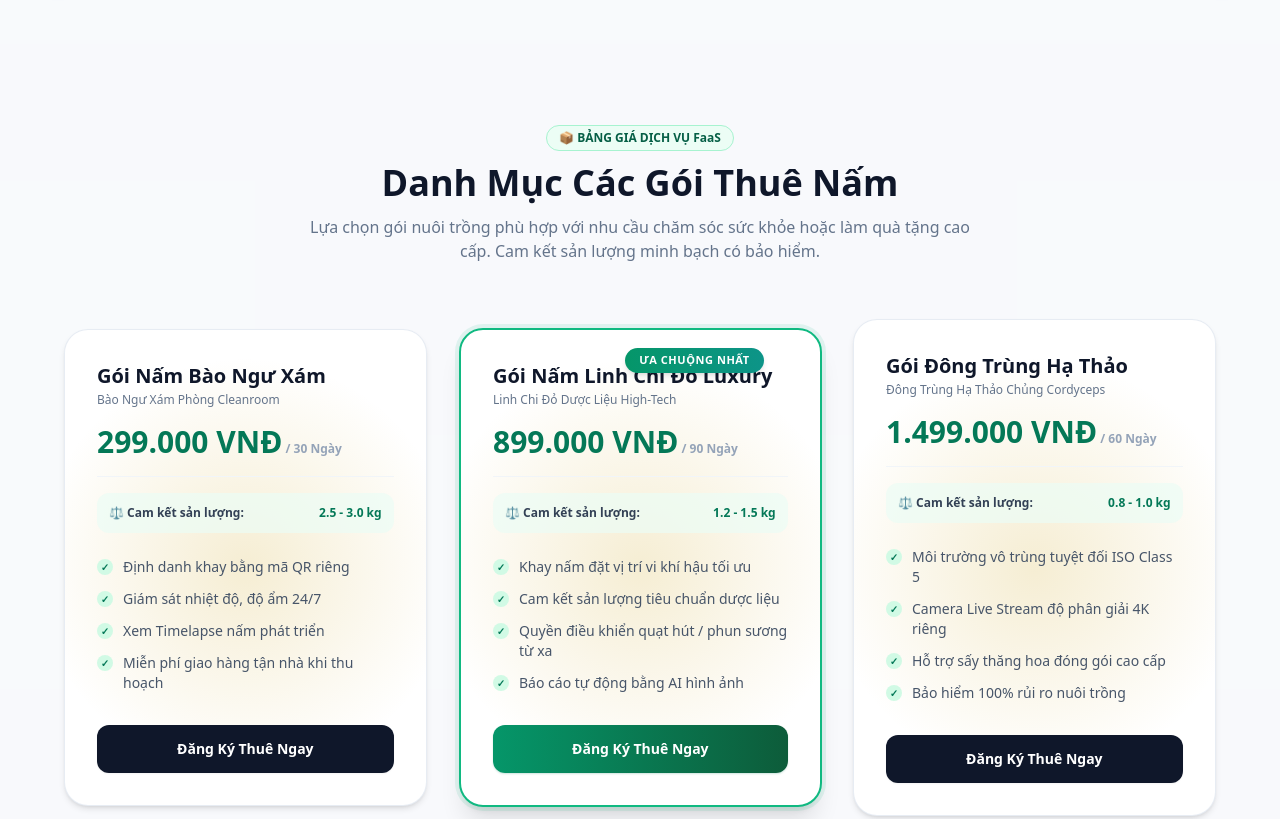
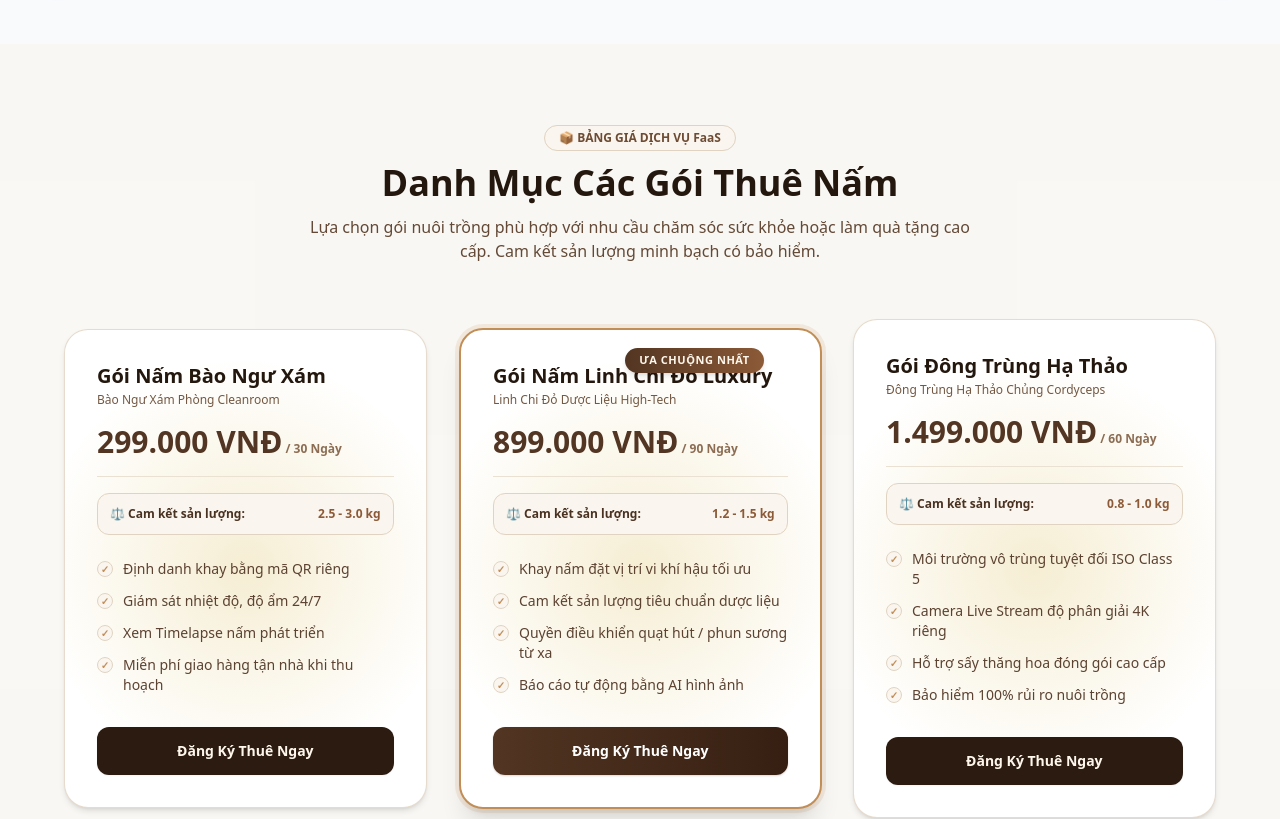
Before and after one commit to BryannLee202/QUAN_TRI_CSDL, a Next.js app in the folder frontend/: page / in a window 1280 px wide. Shown: the part 2360-3179 px from the top of the page. Built offline with nearby package versions, Linux system fonts and the light colour scheme; no server answers.

Commit message:
style(landing): dong bo tone mau Cafe Latte va Caramel Bronze cho bang gia goi thue nong trai

```diff
--- a/frontend/src/components/landing/PackagesSection.tsx
+++ b/frontend/src/components/landing/PackagesSection.tsx
@@ -118,15 +118,15 @@ export default function PackagesSection() {
   };
 
   return (
-    <section id="packages" className="py-20 px-6 bg-slate-50/70 dark:bg-slate-950 text-slate-800 dark:text-slate-100 transition-colors">
+    <section id="packages" className="py-20 px-6 bg-[#FAF7F2]/80 dark:bg-[#140D07] text-[#24170E] dark:text-[#F7EFE6] transition-colors">
       <div className="max-w-6xl mx-auto text-center space-y-3 mb-14">
-        <div className="inline-flex items-center gap-1.5 px-3 py-1 rounded-full bg-emerald-50 dark:bg-emerald-950/60 border border-emerald-200 dark:border-emerald-800 text-xs font-bold text-emerald-800 dark:text-emerald-300">
+        <div className="inline-flex items-center gap-1.5 px-3.5 py-1 rounded-full bg-[#FAF5EE] dark:bg-[#2B1C13] border border-[#E0D3C1] dark:border-[#543825] text-xs font-bold text-[#6E4B33] dark:text-[#E2BA78]">
           <span>📦 BẢNG GIÁ DỊCH VỤ FaaS</span>
         </div>
-        <h2 className="text-3xl sm:text-4xl font-black text-slate-900 dark:text-white">
+        <h2 className="text-3xl sm:text-4xl font-black text-[#24170E] dark:text-white">
           Danh Mục Các Gói Thuê Nấm
         </h2>
-        <p className="text-slate-500 dark:text-slate-400 max-w-2xl mx-auto text-sm sm:text-base">
+        <p className="text-[#634936] dark:text-[#DAC7B5] max-w-2xl mx-auto text-sm sm:text-base">
           Lựa chọn gói nuôi trồng phù hợp với nhu cầu chăm sóc sức khỏe hoặc làm quà tặng cao cấp. Cam kết sản lượng minh bạch có bảo hiểm.
         </p>
       </div>
@@ -135,43 +135,43 @@ export default function PackagesSection() {
         {packages.map((pkg) => (
           <TiltCard
             key={pkg.id}
-            className={`bg-white dark:bg-slate-900 rounded-3xl p-8 shadow-md border transition-all duration-300 flex flex-col justify-between relative ${
+            className={`bg-white dark:bg-[#20140D] rounded-3xl p-8 shadow-md border transition-all duration-300 flex flex-col justify-between relative ${
               pkg.isPopular
-                ? "border-2 border-emerald-500 ring-4 ring-emerald-500/10 md:-translate-y-2 shadow-xl"
-                : "border-slate-200/80 dark:border-slate-800 hover:border-slate-300 dark:hover:border-slate-700"
+                ? "border-2 border-[#C28E58] ring-4 ring-[#C28E58]/15 md:-translate-y-2 shadow-xl"
+                : "border-[#E0D3C1]/80 dark:border-[#543825] hover:border-[#C28E58]/60"
             }`}
           >
             {pkg.isPopular && (
-              <span className="absolute -top-3.5 right-6 bg-gradient-to-r from-emerald-600 to-teal-600 text-white text-[11px] font-black px-3.5 py-1 rounded-full uppercase shadow-md tracking-wider">
+              <span className="absolute -top-3.5 right-6 bg-gradient-to-r from-[#523522] to-[#8C5A37] text-[#FFF7EC] text-[11px] font-black px-3.5 py-1 rounded-full uppercase shadow-md tracking-wider">
                 Ưa Chuộng Nhất
               </span>
             )}
             <div className="space-y-4">
               <div>
-                <h3 className="text-xl font-bold text-slate-900 dark:text-white">
+                <h3 className="text-xl font-bold text-[#24170E] dark:text-white">
                   {pkg.name}
                 </h3>
-                <p className="text-xs text-slate-500 dark:text-slate-400 font-medium mt-0.5">
+                <p className="text-xs text-[#735843] dark:text-[#DAC7B5] font-medium mt-0.5">
                   {pkg.species}
                 </p>
               </div>
 
-              <div className="border-b border-slate-100 dark:border-slate-800 pb-4">
-                <span className="text-3xl font-black text-emerald-700 dark:text-emerald-400">
+              <div className="border-b border-[#EAE1D3] dark:border-[#38261A] pb-4">
+                <span className="text-3xl font-black text-[#523522] dark:text-[#E2BA78]">
                   {pkg.price}
                 </span>
-                <span className="text-slate-400 text-xs font-semibold"> / {pkg.duration}</span>
+                <span className="text-[#8C6D53] dark:text-[#B59D89] text-xs font-semibold"> / {pkg.duration}</span>
               </div>
 
-              <div className="bg-emerald-50/70 dark:bg-slate-800/80 p-3 rounded-xl text-xs font-semibold text-slate-700 dark:text-slate-200 flex items-center justify-between">
+              <div className="bg-[#FAF5EE] dark:bg-[#2B1C13] p-3 rounded-xl text-xs font-semibold text-[#4A3222] dark:text-[#E2BA78] flex items-center justify-between border border-[#E0D3C1] dark:border-[#543825]">
                 <span>⚖️ Cam kết sản lượng:</span>
-                <span className="text-emerald-700 dark:text-emerald-300 font-bold">{pkg.expectedYield}</span>
+                <span className="text-[#8C5A37] dark:text-[#FFF5EA] font-bold">{pkg.expectedYield}</span>
               </div>
 
-              <ul className="space-y-3 pt-2 text-xs sm:text-sm text-slate-600 dark:text-slate-300">
+              <ul className="space-y-3 pt-2 text-xs sm:text-sm text-[#5C4231] dark:text-[#DAC7B5]">
                 {pkg.features.map((ft, idx) => (
                   <li key={idx} className="flex items-start gap-2.5">
-                    <span className="w-4 h-4 rounded-full bg-emerald-100 dark:bg-emerald-950 text-emerald-700 dark:text-emerald-400 font-bold flex items-center justify-center text-[10px] shrink-0 mt-0.5">
+                    <span className="w-4 h-4 rounded-full bg-[#FAF5EE] dark:bg-[#2B1C13] text-[#C28E58] border border-[#E0D3C1] dark:border-[#543825] font-bold flex items-center justify-center text-[10px] shrink-0 mt-0.5">
                       ✓
                     </span>
                     <span>{ft}</span>
@@ -184,8 +184,8 @@ export default function PackagesSection() {
               onClick={() => openBookingModal(pkg)}
               className={`mt-8 w-full py-3.5 px-4 rounded-xl font-bold text-xs sm:text-sm transition transform active:scale-95 shadow-sm ${
                 pkg.isPopular
-                  ? "bg-gradient-to-r from-emerald-600 to-[#0D5C3A] hover:from-emerald-500 hover:to-emerald-700 text-white shadow-emerald-700/20"
-                  : "bg-slate-900 dark:bg-slate-800 hover:bg-slate-800 dark:hover:bg-slate-700 text-white"
+                  ? "bg-gradient-to-r from-[#523522] to-[#361F12] hover:from-[#3D2517] hover:to-[#24140B] text-white shadow-[#523522]/20"
+                  : "bg-[#2B1B11] dark:bg-[#38261A] hover:bg-[#1C120C] dark:hover:bg-[#4D3322] text-[#FFF7EC]"
               }`}
             >
               Đăng Ký Thuê Ngay
@@ -196,11 +196,11 @@ export default function PackagesSection() {
 
       {/* Booking Modal với kết nối API Backend Thực Tế */}
       {selectedPkg && (
-        <div className="fixed inset-0 bg-slate-900/60 backdrop-blur-sm z-50 flex items-center justify-center p-4">
-          <div className="bg-white dark:bg-slate-900 rounded-3xl p-6 sm:p-8 max-w-lg w-full space-y-5 shadow-2xl border border-slate-200 dark:border-slate-800 text-slate-800 dark:text-slate-100 animate-fade-in relative">
+        <div className="fixed inset-0 bg-slate-950/60 backdrop-blur-sm z-50 flex items-center justify-center p-4">
+          <div className="bg-white dark:bg-[#1C120C] rounded-3xl p-6 sm:p-8 max-w-lg w-full space-y-5 shadow-2xl border border-[#E0D3C1] dark:border-[#543825] text-[#24170E] dark:text-[#F7EFE6] animate-fade-in relative">
             <button
               onClick={closeModal}
-              className="absolute top-5 right-5 text-slate-400 hover:text-slate-600 dark:hover:text-slate-200 text-xl font-bold"
+              className="absolute top-5 right-5 text-[#8C6D53] hover:text-[#24170E] dark:hover:text-white text-xl font-bold"
             >
               ✕
             </button>
@@ -208,14 +208,14 @@ export default function PackagesSection() {
             {!orderResult ? (
               <form onSubmit={handleConfirmBooking} className="space-y-4">
                 <div className="space-y-1">
-                  <div className="inline-flex items-center gap-1.5 px-2.5 py-0.5 rounded-full bg-emerald-50 dark:bg-emerald-950/80 text-[11px] font-bold text-emerald-700 dark:text-emerald-300">
+                  <div className="inline-flex items-center gap-1.5 px-2.5 py-0.5 rounded-full bg-[#FAF5EE] dark:bg-[#2B1C13] text-[11px] font-bold text-[#6E4B33] dark:text-[#E2BA78]">
                     <span>Xác Nhận Hợp Đồng Thuê</span>
                   </div>
-                  <h4 className="font-extrabold text-2xl text-slate-900 dark:text-white">
+                  <h4 className="font-extrabold text-2xl text-[#24170E] dark:text-white">
                     {selectedPkg.name}
                   </h4>
-                  <p className="text-xs text-slate-500 dark:text-slate-400">
-                    Giá trọn gói: <strong className="text-emerald-600 dark:text-emerald-400">{selectedPkg.price}</strong> • Thời hạn: {selectedPkg.duration}
+                  <p className="text-xs text-[#634936] dark:text-[#DAC7B5]">
+                    Giá trọn gói: <strong className="text-[#523522] dark:text-[#E2BA78]">{selectedPkg.price}</strong> • Thời hạn: {selectedPkg.duration}
                   </p>
                 </div>
 
@@ -227,7 +227,7 @@ export default function PackagesSection() {
 
                 <div className="space-y-3 text-left text-xs font-medium">
                   <div>
-                    <label className="block text-slate-700 dark:text-slate-300 mb-1 font-bold">
+                    <label className="block text-[#4A3222] dark:text-[#DAC7B5] mb-1 font-bold">
                       Số điện thoại nhận nấm:
                     </label>
                     <input
@@ -235,12 +235,12 @@ export default function PackagesSection() {
                       value={phone}
                       onChange={(e) => setPhone(e.target.value)}
                       required
-                      className="w-full px-3.5 py-2.5 rounded-xl border border-slate-300 dark:border-slate-700 bg-slate-50 dark:bg-slate-800 text-slate-900 dark:text-white focus:outline-none focus:ring-2 focus:ring-emerald-500 text-xs"
+                      className="w-full px-3.5 py-2.5 rounded-xl border border-[#D9C8B5] dark:border-[#543825] bg-[#FAF8F5] dark:bg-[#281A12] text-[#24170E] dark:text-white focus:outline-none focus:ring-2 focus:ring-[#C28E58] text-xs"
                     />
                   </div>
 
                   <div>
-                    <label className="block text-slate-700 dark:text-slate-300 mb-1 font-bold">
+                    <label className="block text-[#4A3222] dark:text-[#DAC7B5] mb-1 font-bold">
                       Địa chỉ giao nấm thu hoạch:
                     </label>
                     <input
@@ -248,18 +248,18 @@ export default function PackagesSection() {
                       value={address}
                       onChange={(e) => setAddress(e.target.value)}
                       required
-                      className="w-full px-3.5 py-2.5 rounded-xl border border-slate-300 dark:border-slate-700 bg-slate-50 dark:bg-slate-800 text-slate-900 dark:text-white focus:outline-none focus:ring-2 focus:ring-emerald-500 text-xs"
+                      className="w-full px-3.5 py-2.5 rounded-xl border border-[#D9C8B5] dark:border-[#543825] bg-[#FAF8F5] dark:bg-[#281A12] text-[#24170E] dark:text-white focus:outline-none focus:ring-2 focus:ring-[#C28E58] text-xs"
                     />
                   </div>
 
                   <div>
-                    <label className="block text-slate-700 dark:text-slate-300 mb-1 font-bold">
+                    <label className="block text-[#4A3222] dark:text-[#DAC7B5] mb-1 font-bold">
                       Phương thức thanh toán:
                     </label>
                     <select
                       value={paymentMethod}
                       onChange={(e) => setPaymentMethod(e.target.value)}
-                      className="w-full px-3.5 py-2.5 rounded-xl border border-slate-300 dark:border-slate-700 bg-slate-50 dark:bg-slate-800 text-slate-900 dark:text-white focus:outline-none focus:ring-2 focus:ring-emerald-500 text-xs"
+                      className="w-full px-3.5 py-2.5 rounded-xl border border-[#D9C8B5] dark:border-[#543825] bg-[#FAF8F5] dark:bg-[#281A12] text-[#24170E] dark:text-white focus:outline-none focus:ring-2 focus:ring-[#C28E58] text-xs"
                     >
                       <option value="VNPAY">VNPAY Cổng thanh toán quốc gia</option>
                       <option value="VIETQR">Chuyển khoản VietQR tức thì</option>
@@ -268,9 +268,9 @@ export default function PackagesSection() {
                   </div>
                 </div>
 
-                <div className="p-3 bg-slate-50 dark:bg-slate-800/60 rounded-xl text-[11px] text-slate-500 dark:text-slate-400 border border-slate-200 dark:border-slate-800 space-y-1">
-                  <p className="flex items-center gap-1.5 font-semibold text-slate-700 dark:text-slate-300">
-                    <span className="text-emerald-500">🔒</span> CSDL T-SQL Locking & Concurrency:
+                <div className="p-3 bg-[#FAF5EE] dark:bg-[#281A12] rounded-xl text-[11px] text-[#735843] dark:text-[#B59D89] border border-[#E0D3C1] dark:border-[#543825] space-y-1">
+                  <p className="flex items-center gap-1.5 font-semibold text-[#4A3222] dark:text-[#F7EFE6]">
+                    <span className="text-[#C28E58]">🔒</span> CSDL T-SQL Locking & Concurrency:
                   </p>
                   <p>
                     Lệnh đặt sẽ thực thi <code>sp_CreateRentalOrder</code> với khóa <code>ROWLOCK, UPDLOCK, READPAST</code> để tự động gán khay vô trùng và chống xung đột giao dịch.
@@ -281,14 +281,14 @@ export default function PackagesSection() {
                   <button
                     type="button"
                     onClick={closeModal}
-                    className="px-4 py-2.5 text-xs font-semibold text-slate-500 hover:bg-slate-100 dark:hover:bg-slate-800 rounded-xl transition"
+                    className="px-4 py-2.5 text-xs font-semibold text-[#8C6D53] hover:bg-[#FAF5EE] dark:hover:bg-[#281A12] rounded-xl transition"
                   >
                     Hủy Bỏ
                   </button>
                   <button
                     type="submit"
                     disabled={loading}
-                    className="px-6 py-2.5 bg-gradient-to-r from-emerald-600 to-[#0D5C3A] hover:from-emerald-500 hover:to-emerald-700 text-white font-bold text-xs rounded-xl shadow-md transition disabled:opacity-50"
+                    className="px-6 py-2.5 bg-gradient-to-r from-[#523522] to-[#361F12] hover:from-[#3D2517] hover:to-[#24140B] text-white font-bold text-xs rounded-xl shadow-md transition disabled:opacity-50"
                   >
                     {loading ? "Đang xử lý khóa CSDL..." : "Xác Nhận Đặt Thuê"}
                   </button>
@@ -297,38 +297,38 @@ export default function PackagesSection() {
             ) : (
               <div className="space-y-4 text-center py-2">
                 <span className="text-4xl block">🎉</span>
-                <h4 className="font-extrabold text-2xl text-slate-900 dark:text-white">
+                <h4 className="font-extrabold text-2xl text-[#24170E] dark:text-white">
                   Đặt Thuê Khay Nấm Thành Công!
                 </h4>
-                <div className="p-4 bg-emerald-50 dark:bg-emerald-950/60 border border-emerald-200 dark:border-emerald-800 rounded-2xl text-left space-y-2 text-xs">
-                  <div className="flex justify-between items-center border-b border-emerald-200 dark:border-emerald-800 pb-2">
-                    <span className="text-slate-600 dark:text-slate-300">Mã đơn hàng CSDL:</span>
-                    <strong className="text-emerald-800 dark:text-emerald-300 font-mono text-sm">{orderResult.orderCode}</strong>
+                <div className="p-4 bg-[#FAF5EE] dark:bg-[#281A12] border border-[#E0D3C1] dark:border-[#543825] rounded-2xl text-left space-y-2 text-xs">
+                  <div className="flex justify-between items-center border-b border-[#E0D3C1] dark:border-[#543825] pb-2">
+                    <span className="text-[#634936] dark:text-[#DAC7B5]">Mã đơn hàng CSDL:</span>
+                    <strong className="text-[#523522] dark:text-[#E2BA78] font-mono text-sm">{orderResult.orderCode}</strong>
                   </div>
-                  <div className="flex justify-between items-center border-b border-emerald-200 dark:border-emerald-800 pb-2">
-                    <span className="text-slate-600 dark:text-slate-300">Mã khay nuôi được gán:</span>
-                    <strong className="text-emerald-800 dark:text-emerald-300 font-mono text-sm">Khay #{orderResult.trayId}</strong>
+                  <div className="flex justify-between items-center border-b border-[#E0D3C1] dark:border-[#543825] pb-2">
+                    <span className="text-[#634936] dark:text-[#DAC7B5]">Mã khay nuôi được gán:</span>
+                    <strong className="text-[#523522] dark:text-[#E2BA78] font-mono text-sm">Khay #{orderResult.trayId}</strong>
                   </div>
                   <div className="flex justify-between items-center">
-                    <span className="text-slate-600 dark:text-slate-300">Trạng thái phát sóng:</span>
-                    <span className="text-emerald-600 dark:text-emerald-400 font-semibold">Realtime socket `tray:occupied` đã gửi</span>
+                    <span className="text-[#634936] dark:text-[#DAC7B5]">Trạng thái phát sóng:</span>
+                    <span className="text-[#C28E58] font-semibold">Realtime socket `tray:occupied` đã gửi</span>
                   </div>
                 </div>
 
-                <p className="text-xs text-slate-500 dark:text-slate-400">
+                <p className="text-xs text-[#735843] dark:text-[#DAC7B5]">
                   Khay nấm đã được kích hoạt vi khí hậu trên ma trận buồng nuôi. Bạn có thể sang trang Kỹ thuật viên để xem vị trí khay được cập nhật tức thì.
                 </p>
 
                 <div className="flex flex-col sm:flex-row gap-2.5 pt-2">
                   <Link
                     href="/operator"
-                    className="flex-1 py-3 px-4 bg-emerald-700 hover:bg-emerald-800 text-white font-bold text-xs rounded-xl shadow-md transition text-center"
+                    className="flex-1 py-3 px-4 bg-[#523522] hover:bg-[#3D2517] text-white font-bold text-xs rounded-xl shadow-md transition text-center"
                   >
                     Xem Ma Trận Điều Hành →
                   </Link>
                   <button
                     onClick={closeModal}
-                    className="flex-1 py-3 px-4 bg-slate-100 hover:bg-slate-200 dark:bg-slate-800 dark:hover:bg-slate-700 text-slate-700 dark:text-slate-200 font-bold text-xs rounded-xl transition text-center"
+                    className="flex-1 py-3 px-4 bg-[#FAF5EE] hover:bg-[#F0E6D8] dark:bg-[#281A12] dark:hover:bg-[#38261A] text-[#4A3222] dark:text-[#F7EFE6] font-bold text-xs rounded-xl transition text-center"
                   >
                     Đóng
                   </button>
```
